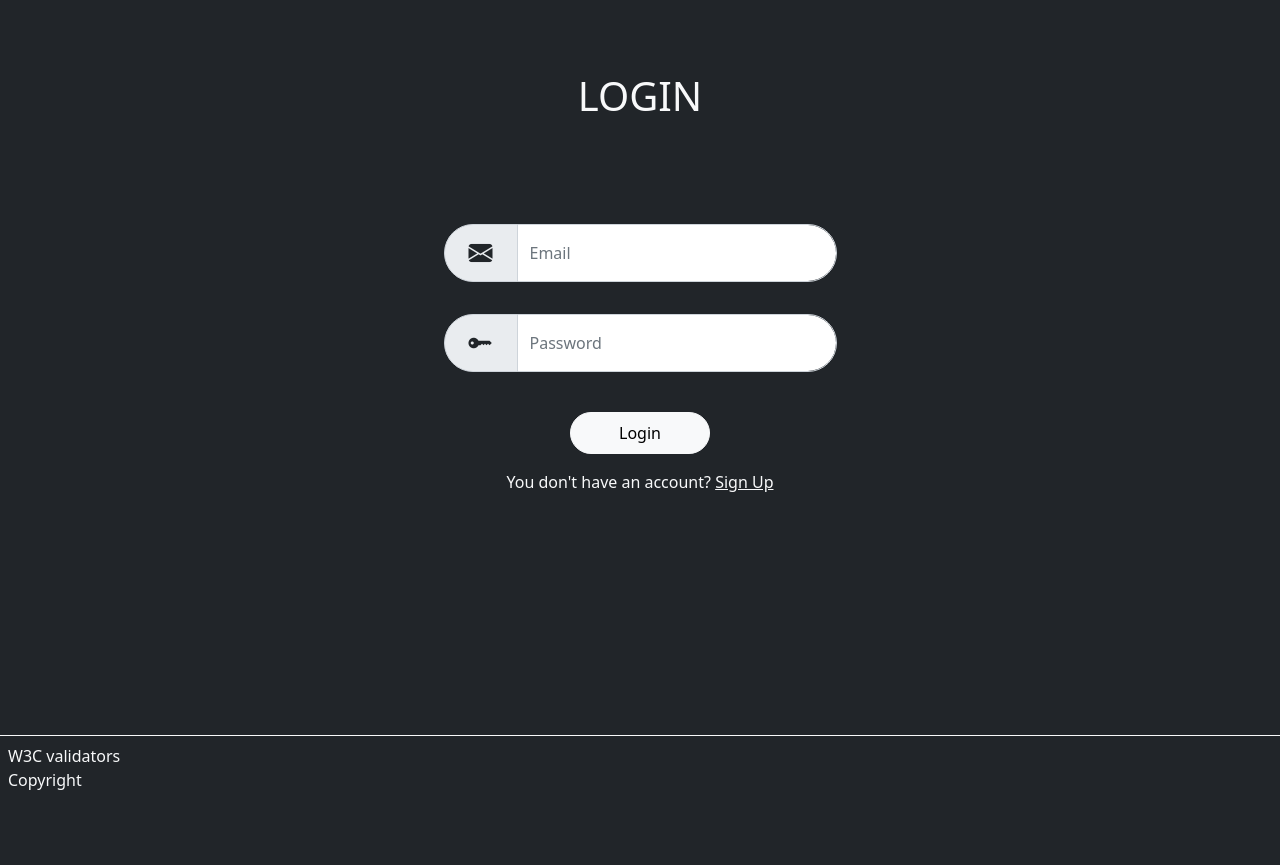
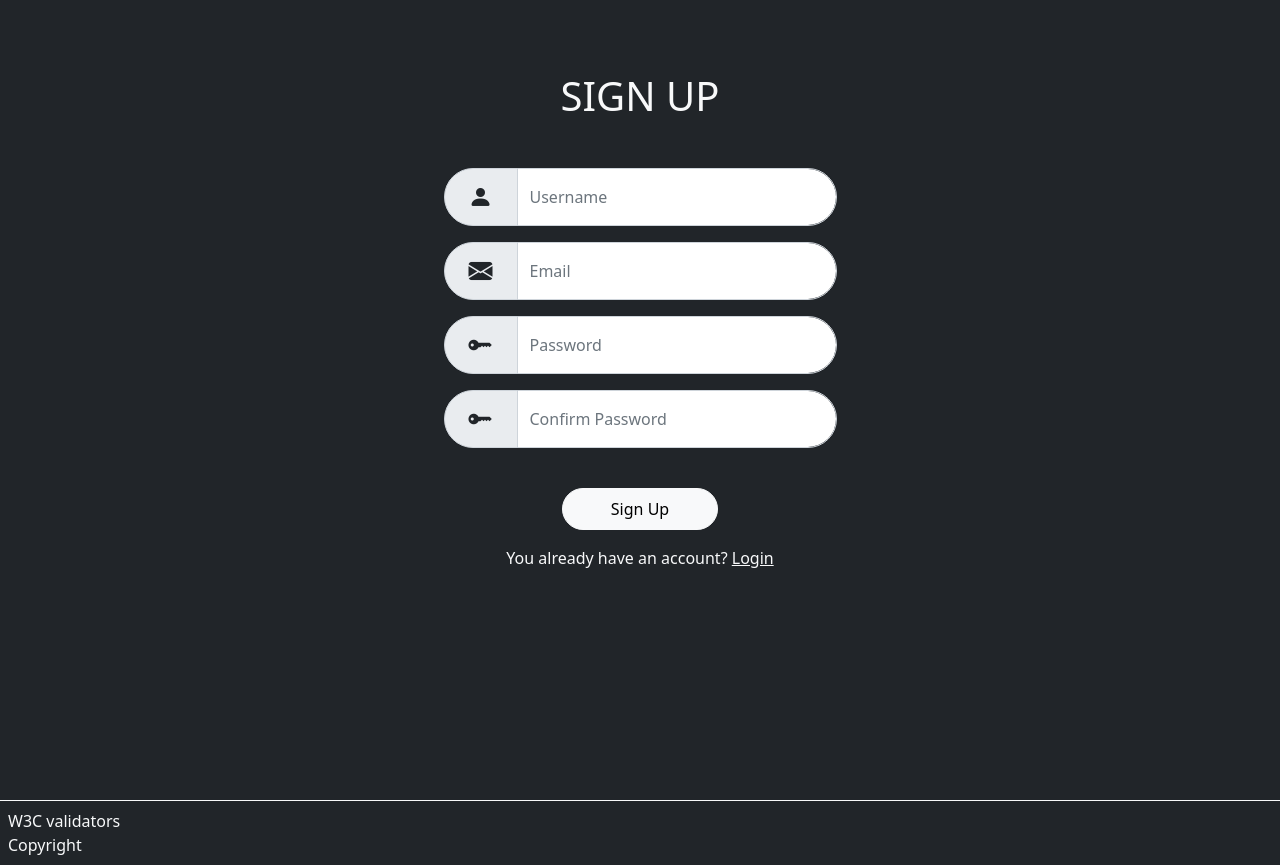
Before and after one commit to cipst/EasyChef, a PHP site: page / in a window 1280 px wide. Before the commit the page ends 790 px from the top, so only its background shows below. Run offline with PHP 8.4, Linux system fonts and the light colour scheme.

Commit message:
Sign Up working - check data server side + on input change
TODO: Login checks

```diff
--- a/progetto/friends.php
+++ b/progetto/friends.php
@@ -5,4 +5,4 @@ include_once("utils/nav_bar.php");
 nav_bar("friends"); //printing the navigation bar for the friends
 ?>
 
-<?php include_once("utils/bottom.html"); ?>
+<?php include_once("utils/html/bottom.html"); ?>
--- a/progetto/home.php
+++ b/progetto/home.php
@@ -5,4 +5,4 @@ include_once("utils/nav_bar.php");
 nav_bar("home"); //printing the navigation bar for the home
 ?>
 
-<?php include_once("utils/bottom.html"); ?>
+<?php include_once("utils/html/bottom.html"); ?>
--- a/progetto/index.php
+++ b/progetto/index.php
@@ -6,7 +6,7 @@ if (isset($_SESSION["logged"]) && $_SESSION["logged"] == true)
     header("Location: home.php");
 ?>
 
-<?php require_once("login.html"); ?>
-<?php require_once("sign_up.html"); ?>
+<?php require_once("utils/html/login.html"); ?>
+<?php require_once("utils/html/sign_up.html"); ?>
 
-<?php include_once("utils/bottom.html"); ?>
+<?php include_once("utils/html/bottom.html"); ?>
--- a/progetto/profile.php
+++ b/progetto/profile.php
@@ -11,4 +11,4 @@ $_SESSION["logged"] = false;
 header("Location: index.php");
 // $_SESSION["alert"] = new Alert(AlertType::SUCCESS, "REFERENCE SITE", "https://www.facebook.com/", "");
 ?>
-<?php include_once("utils/bottom.html"); ?>
+<?php include_once("utils/html/bottom.html"); ?>
--- a/progetto/sign_up.html
+++ /dev/null
@@ -1,78 +0,0 @@
-<!-- <div class="form-floating text-dark">
-    <input type="email" class="form-control is-valid is-invalid" id="floatingInputInvalid" placeholder="name@example.com" value="test@example.com">
-    <label for="floatingInputInvalid">Invalid input</label>
-</div> -->
-
-<div id="signUp" class="flex-column pt-5">
-    <h1 class="mx-auto mt-4 mb-1">SIGN UP</h1>
-    <form id="signUpForm" class="text-dark w-50 d-flex flex-column mx-auto py-3 mt-2" action="./auth/login.php"
-        method="post">
-
-        <!-- USERNAME INPUT -->
-        <div class="input-group my-3 d-flex justify-content-center">
-            <span class="input-group-text px-4" id="label-username" style="border-radius: 20em 0 0 20em">
-                <i class="bi bi-person-fill" style="font-size:1.5em;"></i>
-            </span>
-            <div class="form-floating w-50">
-                <input type="text" class="form-control" id="signUpUsername" name="username" placeholder=""
-                    style="border-radius: 0 20em 20em 0">
-                <label class="text-secondary" for="username">
-                    Username
-                </label>
-            </div>
-        </div>
-
-        <!-- EMAIL INPUT -->
-        <div class="input-group my-3 d-flex justify-content-center">
-            <span class="input-group-text px-4" id="label-email" style="border-radius: 20em 0 0 20em">
-                <i class="bi bi-envelope-fill" style="font-size:1.5em;"></i>
-            </span>
-            <div class="form-floating w-50">
-                <input type="email" class="form-control" id="signUpEmail" name="email" placeholder=""
-                    style="border-radius: 0 20em 20em 0">
-                <label class="text-secondary" for="email">
-                    Email
-                </label>
-            </div>
-        </div>
-
-        <!-- PASSWORD INPUT -->
-        <div class="input-group my-3 d-flex justify-content-center">
-            <span class="input-group-text px-4" id="label-password" style="border-radius: 20em 0 0 20em">
-                <i class="bi bi-key-fill" style="font-size:1.5em;"></i>
-            </span>
-            <div class="form-floating w-50">
-                <input type="password" class="form-control" id="signUpPassword" name="password" placeholder=""
-                    style="border-radius: 0 20em 20em 0">
-                <label class="text-secondary" for="password">
-                    Password
-                </label>
-            </div>
-        </div>
-
-        <!-- CONFIRM PASSWORD INPUT -->
-        <div class="input-group my-3 d-flex justify-content-center">
-            <span class="input-group-text px-4" id="label-confirmPassword" style="border-radius: 20em 0 0 20em">
-                <i class="bi bi-key-fill" style="font-size:1.5em;"></i>
-            </span>
-            <div class="form-floating w-50">
-                <input type="password" class="form-control" id="signUpConfirmPassword" name="confirmPassword" placeholder=""
-                    style="border-radius: 0 20em 20em 0">
-                <label class="text-secondary" for="confirmPassword">
-                    Confirm Password
-                </label>
-            </div>
-        </div>
-
-        <!-- SUBMIT -->
-        <input class="btn btn-light mx-auto mt-4 px-5 py-2 rounded-pill" type="button" value="Sign Up"
-            id="signUpSubmit" />
-        <p class="text-light mx-auto mt-3">You already have an account? <u class="link-light"
-                id="changeToLogin">Login</u>
-        </p>
-    </form>
-    <br>
-    <br>
-    <br>
-    <br>
-</div>
--- a/progetto/styles/index.css
+++ b/progetto/styles/index.css
@@ -12,11 +12,13 @@ body,
 }
 
 #login {
-    display: flex;
+    display: none;
+    /* display: flex; */
 }
 
 #signUp {
-    display: none;
+    display: flex;
+    /* display: none; */
 }
 
 #changeToSignUp,
--- a/progetto/utils/bottom.html
+++ b/progetto/utils/html/bottom.html
@@ -2,7 +2,7 @@
 </div>
 
 <!-- Bottom part in commons between all pages -->
-<footer class="w-100 bg-dark text-light p-2 border-top border-light position-fixed bottom-0">
+<footer class="w-100 bg-dark text-light p-2 border-top border-light">
     W3C validators
     <br>
     Copyright
@@ -11,9 +11,9 @@
 <!-- jQUERY-->
 <script src="https://code.jquery.com/jquery-3.5.1.js"></script>
 
-<script src="utils/js/common.js"></script>
-<script src="utils/js/index.js"></script>
-<script src="utils/js/alert.js"></script>
+<!-- <script type="module" src="utils/js/alert.js"></script>
+<script type="module" src="utils/js/common.js"></script> -->
+<script type="module" src="utils/js/index.js"></script>
 
 <!-- BOOTSTRAP JS -->
 <script src="https://cdn.jsdelivr.net/npm/bootstrap@5.0.2/dist/js/bootstrap.bundle.min.js"
--- /dev/null
+++ b/progetto/utils/html/sign_up.html
@@ -0,0 +1,90 @@
+<!-- <div class="form-floating text-dark">
+    <input type="email" class="form-control is-valid is-invalid" id="floatingInputInvalid" placeholder="name@example.com" value="test@example.com">
+    <label for="floatingInputInvalid">Invalid input</label>
+</div> -->
+
+<div id="signUp" class="flex-column pt-5">
+    <h1 class="mx-auto my-4">SIGN UP</h1>
+    <form id="signUpForm" class="text-dark w-50 d-flex flex-column mx-auto py-3 mt-2" action="./auth/login.php"
+        method="post">
+
+        <!-- USERNAME INPUT -->
+        <div class="d-flex mb-3 flex-column align-items-center">
+            <div class="input-group d-flex justify-content-center">
+                <span class="input-group-text px-4" id="label-username" style="border-radius: 20em 0 0 20em">
+                    <i class="bi bi-person-fill" style="font-size:1.5em;"></i>
+                </span>
+                <div class="form-floating w-50">
+                    <input type="text" class="form-control" id="signUpUsername" name="username"
+                        placeholder="" style="border-radius: 0 20em 20em 0">
+                    <label class="text-secondary" for="signUpUsername">
+                        Username
+                    </label>
+                </div>
+            </div>
+            <label class="text-danger text-center fw-bold w-75" for="signUpUsername" id="signUpUsernameError"></label>
+        </div>
+
+        <!-- EMAIL INPUT -->
+        <div class="d-flex mb-3 flex-column align-items-center">
+            <div class="input-group d-flex justify-content-center">
+                <span class="input-group-text px-4" id="label-email" style="border-radius: 20em 0 0 20em">
+                    <i class="bi bi-envelope-fill" style="font-size:1.5em;"></i>
+                </span>
+                <div class="form-floating w-50">
+                    <input type="email" class="form-control" id="signUpEmail" name="email" placeholder=""
+                        style="border-radius: 0 20em 20em 0">
+                    <label class="text-secondary" for="signUpEmail">
+                        Email
+                    </label>
+                </div>
+            </div>
+            <label class="text-danger text-center fw-bold w-75" for="signUpEmail" id="signUpEmailError"></label>
+        </div>
+
+        <!-- PASSWORD INPUT -->
+        <div class="d-flex mb-3 flex-column align-items-center">
+            <div class="input-group d-flex justify-content-center">
+                <span class="input-group-text px-4" id="label-password" style="border-radius: 20em 0 0 20em">
+                    <i class="bi bi-key-fill" style="font-size:1.5em;"></i>
+                </span>
+                <div class="form-floating w-50">
+                    <input type="password" class="form-control" id="signUpPassword" name="password" placeholder=""
+                        style="border-radius: 0 20em 20em 0">
+                    <label class="text-secondary" for="signUpPassword">
+                        Password
+                    </label>
+                </div>
+            </div>
+            <label class="text-danger text-center fw-bold w-75" for="signUpPassword" id="signUpPasswordError"></label>
+        </div>
+
+        <!-- CONFIRM PASSWORD INPUT -->
+        <div class="d-flex mb-3 flex-column align-items-center">
+            <div class="input-group d-flex justify-content-center">
+                <span class="input-group-text px-4" id="label-confirmPassword" style="border-radius: 20em 0 0 20em">
+                    <i class="bi bi-key-fill" style="font-size:1.5em;"></i>
+                </span>
+                <div class="form-floating w-50">
+                    <input type="password" class="form-control" id="signUpConfirmPassword" name="confirmPassword"
+                        placeholder="" style="border-radius: 0 20em 20em 0">
+                    <label class="text-secondary" for="signUpConfirmPassword">
+                        Confirm Password
+                    </label>
+                </div>
+            </div>
+            <label class="text-danger text-center fw-bold w-75" for="signUpConfirmPassword" id="signUpConfirmPasswordError"></label>
+        </div>
+
+        <!-- SUBMIT -->
+        <input class="btn btn-light mx-auto mt-4 px-5 py-2 rounded-pill" type="button" value="Sign Up"
+            id="signUpSubmit" />
+        <p class="text-light mx-auto mt-3">You already have an account? <u class="link-light"
+                id="changeToLogin">Login</u>
+        </p>
+    </form>
+    <br>
+    <br>
+    <br>
+    <br>
+</div>
--- /dev/null
+++ b/progetto/utils/js/constants.js
@@ -0,0 +1,5 @@
+export const regex = Object.freeze({
+    email: /^[a-zA-Z0-9]+@[a-zA-Z0-9]+\.[A-Za-z]+$/,
+    password: /^(?=(.*[a-z]){1,})(?=(.*[A-Z]){1,})(?=(.*[0-9]){1,})(?=(.*[!@#$%^&*()\-_+.]){1,}).{8,50}$/,
+    username: /^[a-zA-Z]+$/
+});
--- a/progetto/utils/js/index.js
+++ b/progetto/utils/js/index.js
@@ -1,10 +1,11 @@
+import { makeRequest, validateUsername, validateEmail, validatePassword } from "./common.js";
+
+$(() => {
     $("#alert .btn-close").click((event) => {
-
         $("#alert").fadeOut(500);
         event.preventDefault();
     });
 
-$(() => {
     $("#changeToSignUp").click((event) => {
         $("#login").hide();
         $("#signUp").fadeIn(500).css({ "display": "flex" });
@@ -29,17 +30,108 @@ $(() => {
         event.preventDefault();
     });
 
-    $("#signUpSubmit").click((event) => {
+    $("#signUpSubmit").click(signUp);
+
+    $("#signUpUsername").on("input", checkUsername);
+
+    $("#signUpEmail").on("input", checkEmail);
+
+    $("#signUpPassword").on("input", () => {
+        checkPassword();
+        checkConfirmPassword();
+    });
+
+    $("#signUpConfirmPassword").on("input", checkConfirmPassword);
+});
+
+const signUp = (event) => {
+    const username = $("#signUpUsername").val();
+    const email = $("#signUpEmail").val();
+    const password = $("#signUpPassword").val();
+    const confirmPassword = $("#signUpConfirmPassword").val();
+
+    if (!checkUsername() | !checkEmail() | !checkPassword() | !checkConfirmPassword())
+        return;
+
     makeRequest({
         type: "POST",
         url: "./auth/sign_up.php",
         data: {
-                "username": $("#signUpUsername").val(),
-                "email": $("#signUpEmail").val(),
-                "password": $("#signUpPassword").val(),
-                "confirmPassword": $("#signUpConfirmPassword").val(),
+            username,
+            email,
+            password,
+            confirmPassword
         }
     });
+
     event.preventDefault();
-    });
-});
+}
+
+const checkUsername = () => {
+    const username = $("#signUpUsername").val();
+    const errorUsername = validateUsername(username);
+    let check = true;
+
+    if (errorUsername.length != 0) {
+        $("#signUpUsername").removeClass("is-valid").addClass("is-invalid");
+        check = false;
+    }
+    else
+        $("#signUpUsername").removeClass("is-invalid").addClass("is-valid");
+
+    $("#signUpUsernameError").text(errorUsername);
+
+    return check;
+}
+
+const checkEmail = () => {
+    const email = $("#signUpEmail").val();
+    const errorEmail = validateEmail(email);
+    let check = true;
+
+    if (errorEmail.length != 0) {
+        $("#signUpEmail").removeClass("is-valid").addClass("is-invalid");
+        check = false;
+    }
+    else
+        $("#signUpEmail").removeClass("is-invalid").addClass("is-valid");
+    $("#signUpEmailError").text(errorEmail);
+
+    return check;
+}
+
+const checkPassword = () => {
+    const password = $("#signUpPassword").val();
+    const errorPassword = validatePassword(password);
+    let check = true;
+
+    if (errorPassword.length != 0) {
+        $("#signUpPassword").removeClass("is-valid").addClass("is-invalid");
+        check = false;
+    }
+    else
+        $("#signUpPassword").removeClass("is-invalid").addClass("is-valid");
+    $("#signUpPasswordError").text(errorPassword);
+
+    return check;
+}
+
+const checkConfirmPassword = () => {
+    const password = $("#signUpPassword").val();
+    const confirmPassword = $("#signUpConfirmPassword").val();
+    let errorConfirmPassword = "";
+    let check = true;
+
+    if (confirmPassword != password)
+        errorConfirmPassword = "Passwords do not match.";
+
+    if (errorConfirmPassword.length != 0) {
+        $("#signUpConfirmPassword").removeClass("is-valid").addClass("is-invalid");
+        check = false;
+    }
+    else
+        $("#signUpConfirmPassword").removeClass("is-invalid").addClass("is-valid");
+    $("#signUpConfirmPasswordError").text(errorConfirmPassword);
+
+    return check;
+}
```
Also changed, not shown: progetto/utils/js/alert.js (+15 -15 lines), progetto/utils/js/common.js (+67 -1 lines), progetto/utils/html/login.html (renamed from progetto/login.html). Lines whose indentation alone changed are shown as unchanged.
